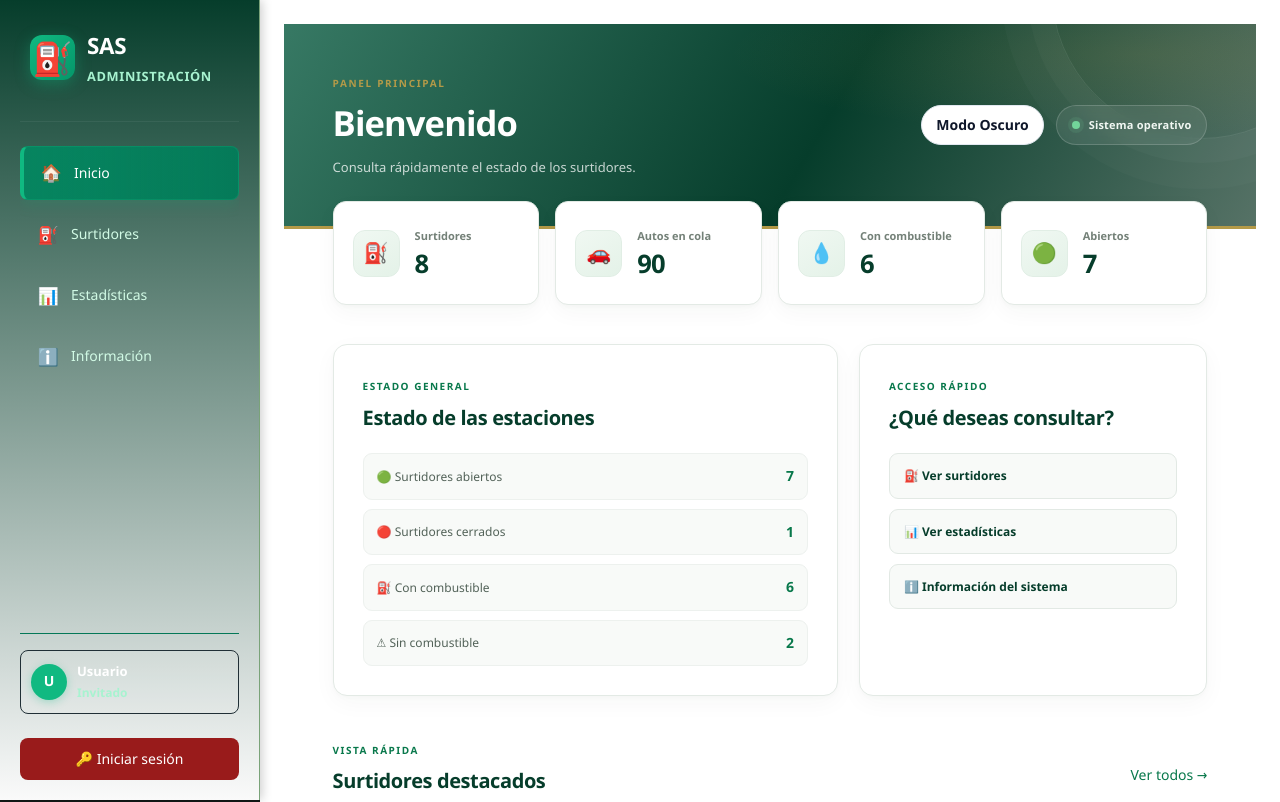
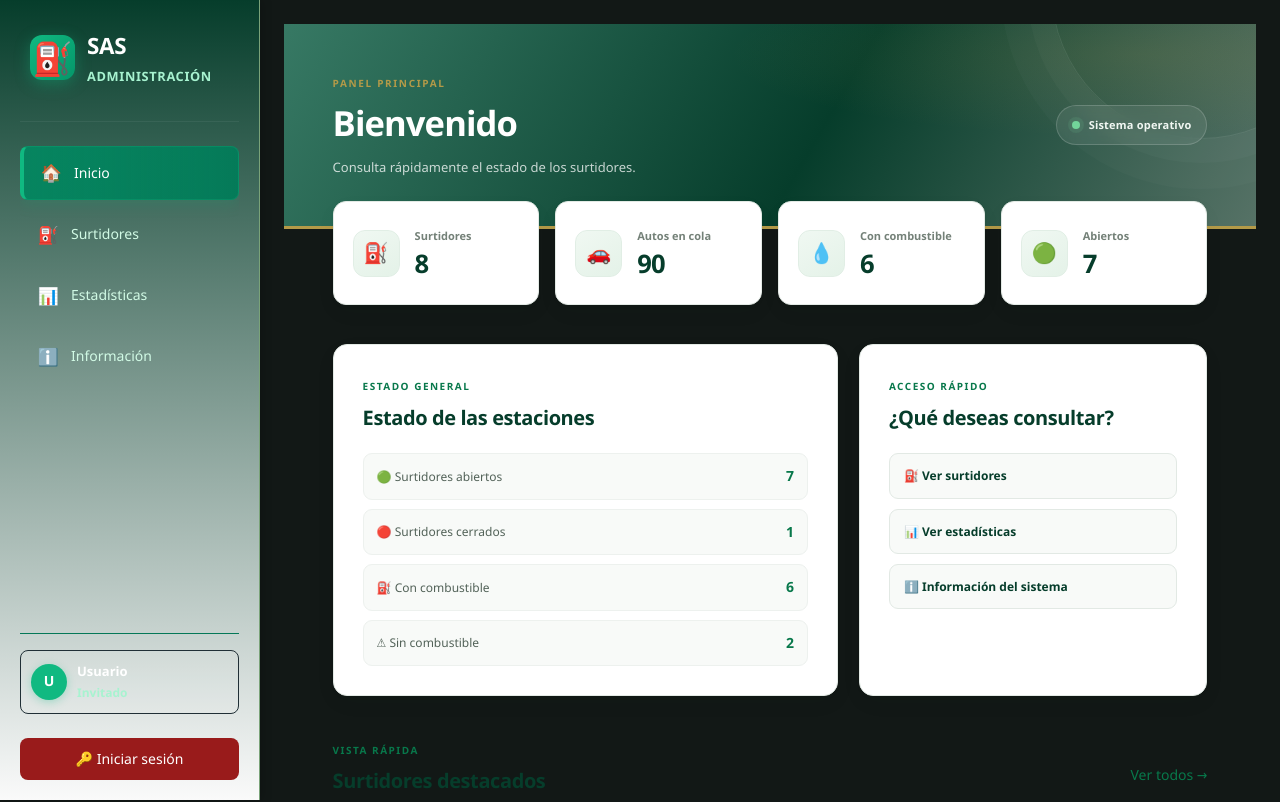
Before and after one commit to berna2rdrodolfaldo-hub/frontend, a React (Vite) app: page / in a window 1280 px wide. Shown: the top 802 px of the page. Built offline with nearby package versions, Linux system fonts and the light colour scheme.

Commit message:
olvidalo

```diff
--- a/src/App.tsx
+++ b/src/App.tsx
@@ -1,14 +1,11 @@
 import { BrowserRouter } from "react-router-dom";
 import AppRoutes from "./routes/AppRoutes";
-import { ThemeProvider } from "./context/ThemeContext";
 
 function App() {
   return (
-    <ThemeProvider>
-      <BrowserRouter>
-        <AppRoutes />
-      </BrowserRouter>
-    </ThemeProvider>
+    <BrowserRouter>
+      <AppRoutes />
+    </BrowserRouter>
   );
 }
 
--- a/src/components/ThemeToggle.tsx
+++ /dev/null
@@ -1,28 +0,0 @@
-import { useTheme } from "../context/ThemeContext";
-
-function ThemeToggle() {
-  const { theme, toggleTheme } = useTheme();
-
-  return (
-    <button
-      onClick={toggleTheme}
-      style={{
-        padding: "8px 14px",
-        borderRadius: "20px",
-        border: "1px solid var(--border-color)",
-        backgroundColor: "var(--bg-card)",
-        color: "var(--text-primary)",
-        cursor: "pointer",
-        display: "flex",
-        alignItems: "center",
-        gap: "6px",
-        fontWeight: 600,
-        transition: "all 0.2s ease"
-      }}
-    >
-      {theme === "light" ? "Modo Oscuro" : " Modo Claro"}
-    </button>
-  );
-}
-
-export default ThemeToggle;
--- a/src/context/ThemeContext.tsx
+++ /dev/null
@@ -1,42 +0,0 @@
-import React, { createContext, useContext, useEffect, useState } from "react";
-
-type Theme = "light" | "dark";
-
-interface ThemeContextType {
-  theme: Theme;
-  toggleTheme: () => void;
-}
-
-const ThemeContext = createContext<ThemeContextType | undefined>(undefined);
-
-export const ThemeProvider: React.FC<{ children: React.ReactNode }> = ({ children }) => {
-  // Leemos la preferencia guardada en localStorage o usamos 'light' por defecto
-  const [theme, setTheme] = useState<Theme>(() => {
-    const savedTheme = localStorage.getItem("app_theme") as Theme;
-    return savedTheme || "light";
-  });
-
-  useEffect(() => {
-    // Aplicamos la clase 'dark-mode' o 'light-mode' en el elemento <html> o <body>
-    document.documentElement.setAttribute("data-theme", theme);
-    localStorage.setItem("app_theme", theme);
-  }, [theme]);
-
-  const toggleTheme = () => {
-    setTheme((prevTheme) => (prevTheme === "light" ? "dark" : "light"));
-  };
-
-  return (
-    <ThemeContext.Provider value={{ theme, toggleTheme }}>
-      {children}
-    </ThemeContext.Provider>
-  );
-};
-
-export const useTheme = () => {
-  const context = useContext(ThemeContext);
-  if (!context) {
-    throw new Error("useTheme debe usarse dentro de un ThemeProvider");
-  }
-  return context;
-};
--- a/src/index.css
+++ b/src/index.css
@@ -2,35 +2,9 @@
   box-sizing: border-box;
 }
 
-:root[data-theme="light"] {
-  --bg-primary: #f8fafc;
-  --bg-card: #ffffff;
-  --text-primary: #0f172a;
-  --text-secondary: #475569;
-  --border-color: #e2e8f0;
-}
 
-:root[data-theme="dark"] {
-  --bg-primary: #0f172a;
-  --bg-card: #1e293b;
-  --text-primary: #f8fafc;
-  --text-secondary: #cbd5e1;
-  --border-color: #334155;
-}
-
-/* Aplicación global del fondo y texto */
 body {
   margin: 0;
   font-family: Arial, sans-serif;
-  background-color: var(--bg-primary) !important;
-  color: var(--text-primary) !important;
-  transition: background-color 0.3s ease, color 0.3s ease;
+  background: #f3f4f6;
 }
-
-/* Hacer que los contenedores principales y tarjetas hereden las variables */
-.dashboard, .dashboard-content, .stat-card, .summary-card, .quick-card {
-  background-color: var(--bg-card);
-  color: var(--text-primary);
-  border-color: var(--border-color);
-  transition: all 0.3s ease;
-}
--- a/src/pages/HomePage.tsx
+++ b/src/pages/HomePage.tsx
@@ -4,7 +4,6 @@ import { authRepository } from "../repositories/authRepository";
 import { stations as initialStations } from "../data/stations";
 import Sidebar from "../components/Sidebar";
 import StationCard from "../components/StationCard";
-import ThemeToggle from "../components/ThemeToggle"; // 👈 Importamos el botón de tema
 import "./HomePage.css";
 
 function HomePage() {
@@ -81,9 +80,6 @@ function HomePage() {
           </div>
 
           <div style={{ display: 'flex', alignItems: 'center', gap: '12px' }}>
-            {/* 📍 Botón para alternar entre Modo Claro y Oscuro */}
-            <ThemeToggle />
-
             <div className="header-status">
               <span className="online-dot"></span>
               Sistema operativo
```
